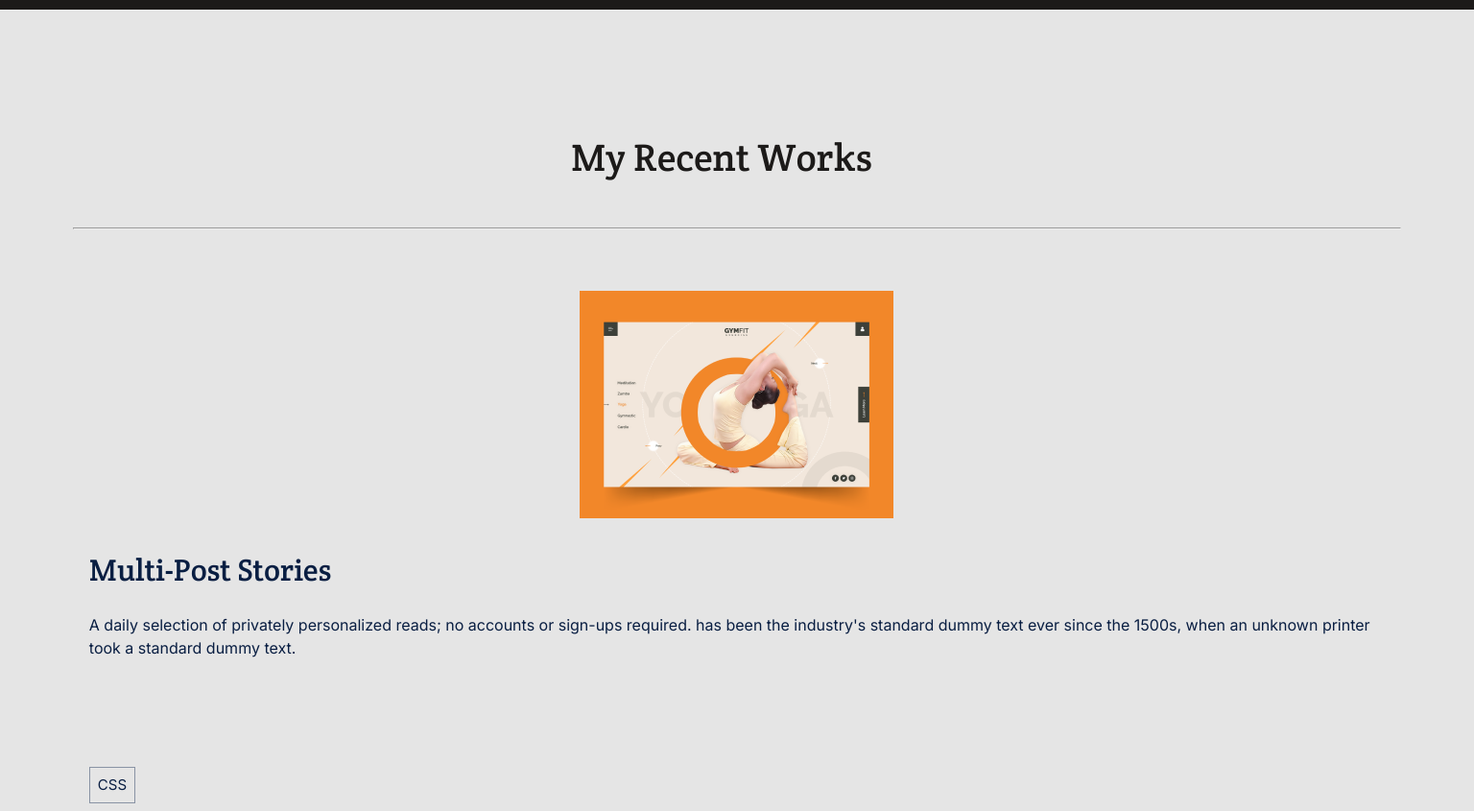
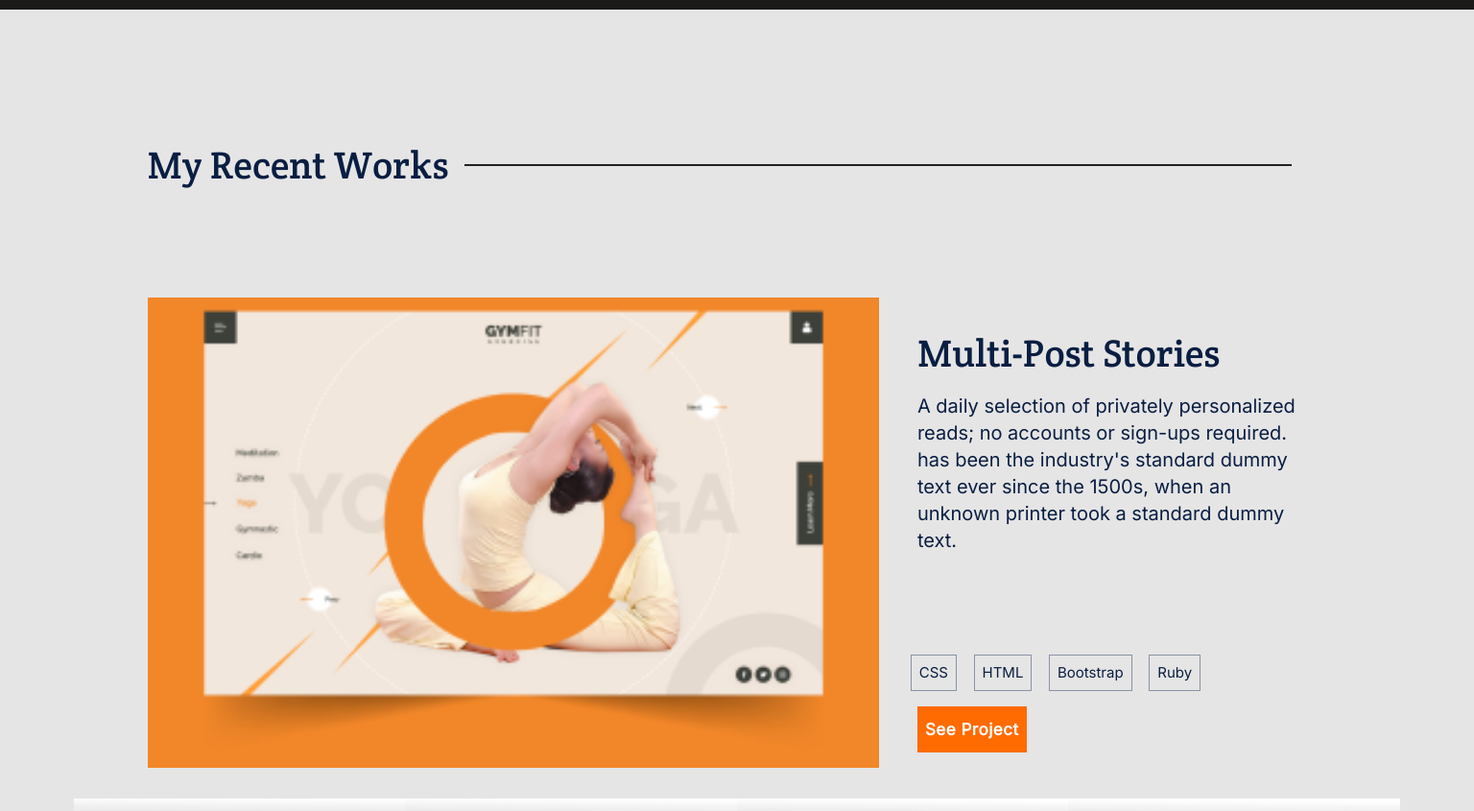
Before and after one commit to anita00001/Portfolio-setup, a website: page index.html in a window 1536 px wide. Shown: the part 920-1765 px from the top of the page at 96% size. Drawn offline with Linux system fonts and the light colour scheme.

Commit message:
Design Works-feature Desktop version

```diff
--- a/index.html
+++ b/index.html
@@ -43,8 +43,8 @@
     </section>
 
     <section class="works">
-      <section class="title"><h2>My Recent Works</h2></section>
-      <hr>
+      <section class="title"><h2>My Recent Works</h2>
+      <hr></section>
       <section class="feature">
         <a class="img"></a>
         <section class="describe">
--- a/style.css
+++ b/style.css
@@ -170,6 +170,7 @@ hr {
 }
 
 .feature .img {
+  width: 100%;
   height: 237px;
   background-image: url(images_2/ImgPlaceholder.png);
   background-repeat: no-repeat;
@@ -557,4 +558,98 @@ footer .bottom_line {
     font-size: 15px;
     line-height: 20px; */
   }
+
+  .works {
+    width: 100%;
+    display: flex;
+    flex-direction: column;
+    background: #e5e5e5;
+    width: 100%;
+    align-items: center;
+  }
+
+  .title {
+    width: 80%;
+    padding-top: 8.5rem;
+    padding-bottom: 7rem;
+    display: flex;
+    align-items: flex-start;
+  }
+
+  .title h2 {
+    width: fit-content;
+    margin: 0;
+    height: auto;
+    font-family: 'Crete Round', sans-serif;
+    font-style: normal;
+    font-weight: 400;
+    font-size: 40px;
+    line-height: 130%;
+    align-items: left;
+    color: #091e42;
+  }
+
+  hr {
+    border: 1px solid #212121;
+    width: 70%;
+    margin: auto 1rem;
+  }
+
+  .feature {
+    width: 80%;
+    display: flex;
+    flex-direction: row;
+    gap: 1.5rem;
+    margin-top: 0;
+    padding: 0rem;
+  }
+
+  .feature .img {
+    width: 65%;
+    height: auto;
+    background-image: url(images_2/ImgPlaceholder.png);
+    background-repeat: no-repeat;
+    background-position: bottom left;
+    background-size: cover;
+  }
+
+  .describe {
+    width: 35%;
+  }
+
+  .describe h2 {
+    font-family: 'Crete Round', sans-serif;
+    font-style: normal;
+    font-weight: 400;
+    color: #091e42;
+    font-size: 40px;
+    line-height: 130%;
+  }
+
+  .describe p {
+    font-family: 'Inter', sans-serif;
+    font-style: normal;
+    font-weight: 400;
+    color: #091e42;
+    font-family: 'Inter', sans-serif;
+    font-size: 20px;
+    line-height: 140%;
+  }
+
+  .describe ul {
+    flex-direction: row;
+    list-style-type: none;
+  }
+
+  .describe li {
+    width: fit-content;
+    border: 1px solid #8993a4;
+    font-family: 'Inter', sans-serif;
+    font-style: normal;
+    font-weight: 500;
+    font-size: 15px;
+    color: #091e42;
+    padding: 0.5rem;
+    margin: 0.05rem;
+  }
 }
```
